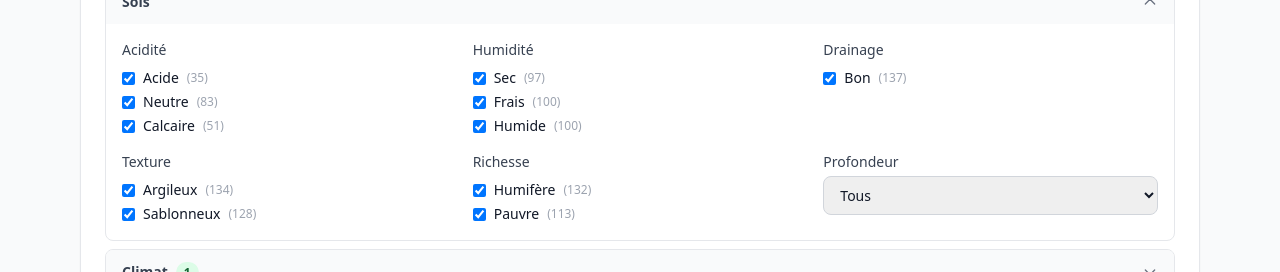
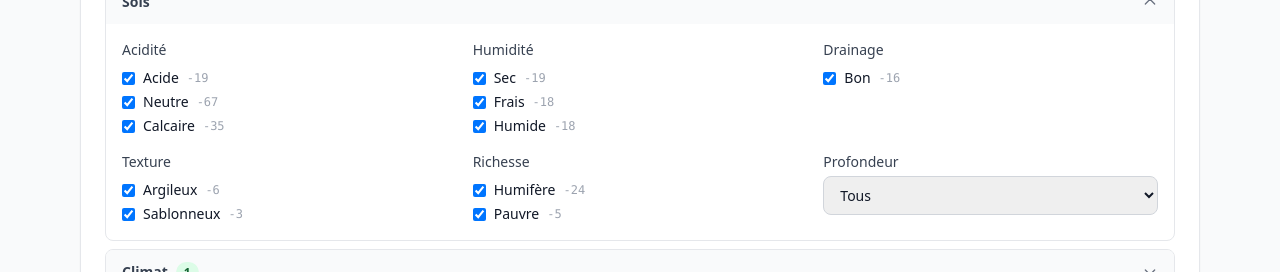
Before and after one commit to gaelg/arbodex, a Next.js app: page / in a window 1280 px wide. Both pictures are taken after a click on the button "Sols". Shown: the part 462-734 px from the top of the page. Built offline with nearby package versions, Linux system fonts and the light colour scheme.

Commit message:
Affiche delta (+N/-N) à côté des cases à cocher : éliminés/ajoutés si on togglait

```diff
--- a/src/components/FilterForm.tsx
+++ b/src/components/FilterForm.tsx
@@ -222,26 +222,19 @@ export default function FormulaireFiltres({
                                   } as any,
                                   FILTERS
                                 ).length;
-                                const displayCount = applyAllFilters(
-                                  arbres,
-                                  {
-                                    ...filtres,
-                                    [config.key]: opt,
-                                  } as any,
-                                  FILTERS
-                                ).length;
+                                const delta = toggleCount - currentCount;
                                 return {
                                   opt,
                                   selected,
                                   toggleCount,
-                                  displayCount,
+                                  delta,
                                 };
                               })
                               .filter(
                                 ({ toggleCount }) =>
                                   toggleCount !== currentCount
                               )
-                              .map(({ opt, selected, displayCount }) => (
+                              .map(({ opt, selected, delta }) => (
                                 <label
                                   key={opt}
                                   className="flex items-center gap-2 text-sm"
@@ -255,8 +248,8 @@ export default function FormulaireFiltres({
                                     className="rounded border-gray-300 text-green-600 focus:ring-green-500"
                                   />
                                   <span>{formatFilterOption(config, opt)}</span>
-                                  <span className="text-xs text-gray-400">
-                                    ({displayCount})
+                                  <span className="text-xs font-mono text-gray-400">
+                                    {delta > 0 ? `+${delta}` : `${delta}`}
                                   </span>
                                 </label>
                               ))}
```
